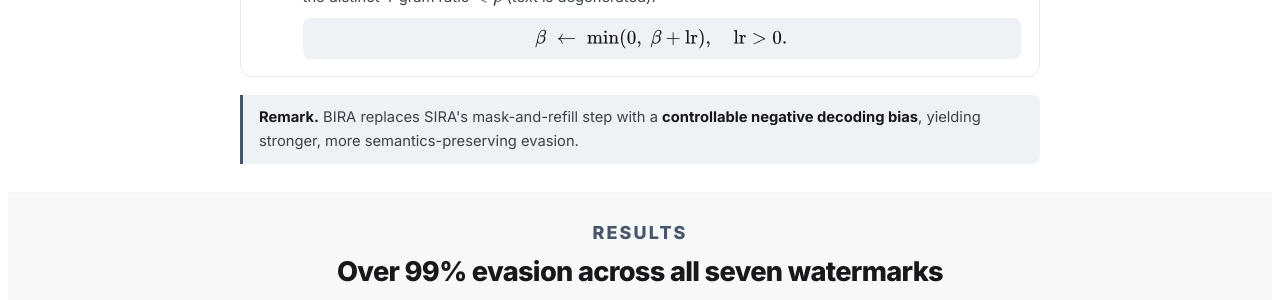
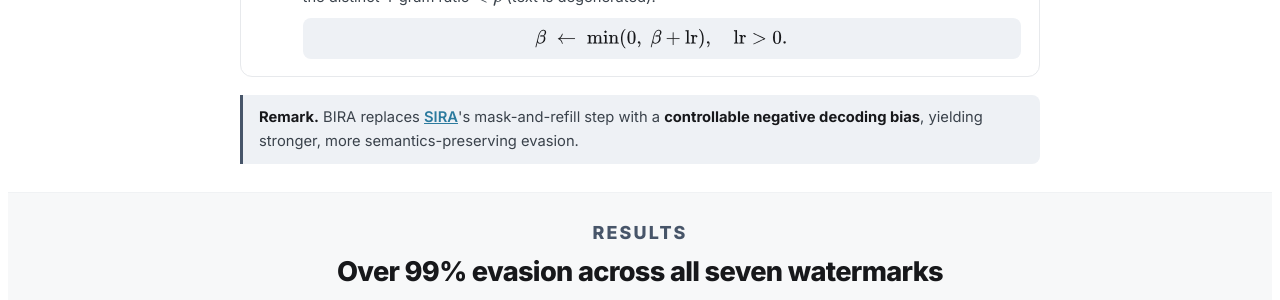
Before and after one commit to oppurity12/oppurity12.github.io, a Jekyll site: the page project_pages/bira/index.html, which Jekyll copies as it is, in a window 1280 px wide and 1400 px high, scrolled down 2177 px. Shown: the part 150-450 px from the top of the window. Built offline with Jekyll 4.4.1, drawn with Linux system fonts in a browser that asks for light colours; a style sheet for code colours, icons or effects is not loaded.

Commit message:
update profile

```diff
--- a/project_pages/bira/index.html
+++ b/project_pages/bira/index.html
@@ -183,7 +183,7 @@
     </div>
 
     <p class="remark">
-      <b>Remark.</b> BIRA replaces SIRA's mask-and-refill step with a <b>controllable negative decoding bias</b>,
+      <b>Remark.</b> BIRA replaces <a href="https://arxiv.org/pdf/2505.05190" target="_blank">SIRA</a>'s mask-and-refill step with a <b>controllable negative decoding bias</b>,
       yielding stronger, more semantics-preserving evasion.
     </p>
   </div>
--- a/project_pages/bira/static/css/index.css
+++ b/project_pages/bira/static/css/index.css
@@ -229,6 +229,8 @@ table.results td.best { color: var(--ink); font-weight: 800; }
   border-radius: 0 8px 8px 0; padding: 0.7rem 1rem;
 }
 .remark b { color: var(--ink); }
+.remark a { color: #2b7a9e; font-weight: 600; text-decoration: underline; }
+.remark a:hover { color: #1f5e78; }
 
 /* ---------- Discussion list ---------- */
 .disc-list { max-width: var(--content); margin: 0 auto; padding-left: 1.3rem; }
```
